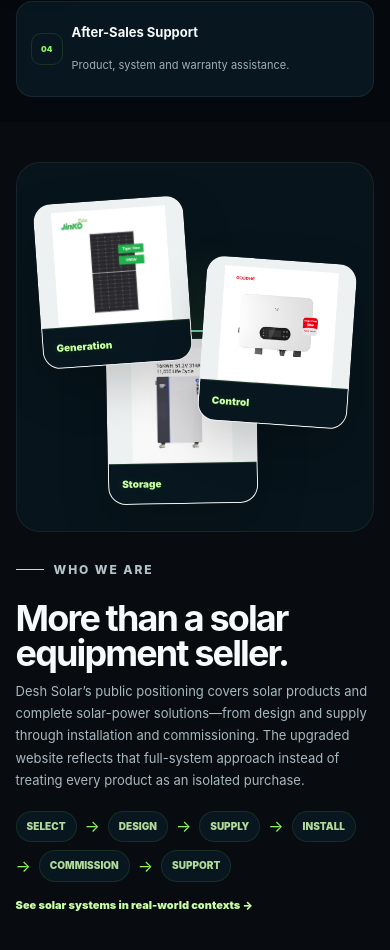
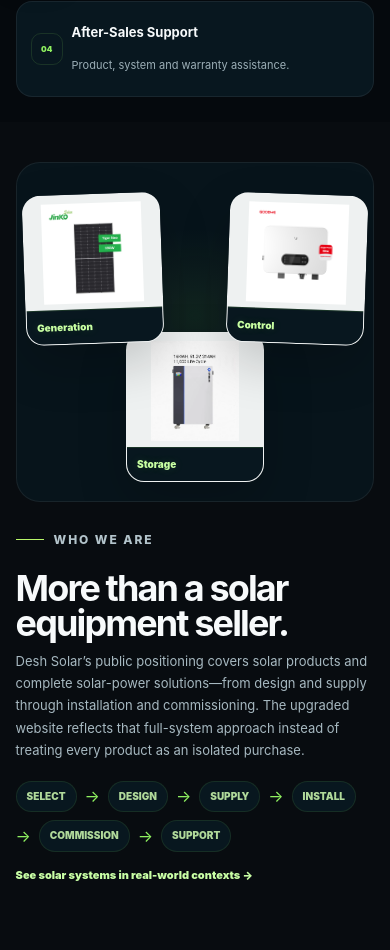
Before and after one commit to Sabrina-Sumona/Desh-solar-website-upgradation, a Next.js app: page /about in a window 390 px wide. Shown: the part 861-1811 px from the top of the page. Built offline with nearby package versions, Linux system fonts and the light colour scheme.

Commit message:
style(about): refine product collage and remove connector line

```diff
--- a/src/components/about/AboutPageClient.tsx
+++ b/src/components/about/AboutPageClient.tsx
@@ -196,7 +196,6 @@ export default function AboutPageClient() {
                 />
                 <span>Storage</span>
               </div>
-              <div className="whoEnergyLine" />
             </div>
           </div>
 
--- a/src/styles/about.css
+++ b/src/styles/about.css
@@ -142,11 +142,6 @@
 .aboutPrototype .whoSystemCard.panel{left:0;top:18px;transform:rotate(-4deg);z-index:3}
 .aboutPrototype .whoSystemCard.inverter{right:0;top:78px;transform:rotate(4deg);z-index:3}
 .aboutPrototype .whoSystemCard.battery{left:27%;bottom:8px;transform:rotate(-1deg);z-index:2}
-.aboutPrototype .whoEnergyLine{
-  position:absolute;inset:45% 10% auto;height:2px;z-index:0;pointer-events:none;
-  background:linear-gradient(90deg,transparent,#8ff160,#68c9f5,transparent);
-  box-shadow:0 0 22px rgba(145,239,91,.25)
-}
 .aboutPrototype .whoFlow{display:flex;flex-wrap:wrap;gap:8px;align-items:center;margin-top:19px}
 .aboutPrototype .whoFlow span{
   padding:8px 10px;border-radius:999px;border:1px solid rgba(145,239,91,.1);
@@ -806,3 +801,130 @@
 .aboutPrototype .trustFacts a:hover{
   color:var(--green2);
 }
+
+/* =========================================================
+   WHO WE ARE — RESPONSIVE COLLAGE ALIGNMENT
+   Keeps the three product cards visually balanced when the
+   two-column desktop section stacks on tablet/mobile.
+   ========================================================= */
+@media (max-width:1180px) and (min-width:721px){
+  .aboutPrototype .whoVisual{
+    min-height:420px;
+    padding:20px 0;
+  }
+
+  .aboutPrototype .whoVisualScene{
+    width:min(680px,94%);
+    height:360px;
+    margin:0 auto;
+  }
+
+  .aboutPrototype .whoSystemCard{
+    width:190px;
+    height:180px;
+    border-radius:16px;
+  }
+
+  .aboutPrototype .whoSystemCard img{
+    height:144px;
+  }
+
+  .aboutPrototype .whoSystemCard span{
+    height:36px;
+  }
+
+  .aboutPrototype .whoSystemCard.panel{
+    left:7%;
+    top:10px;
+    transform:rotate(-2deg);
+  }
+
+  .aboutPrototype .whoSystemCard.inverter{
+    right:7%;
+    top:10px;
+    transform:rotate(2deg);
+  }
+
+  .aboutPrototype .whoSystemCard.battery{
+    left:50%;
+    bottom:0;
+    transform:translateX(-50%);
+  }
+}
+
+@media (max-width:720px){
+  .aboutPrototype .whoVisual{
+    min-height:370px;
+    padding:16px 0;
+  }
+
+  .aboutPrototype .whoVisualScene{
+    width:min(560px,96%);
+    height:330px;
+    margin:0 auto;
+  }
+
+  .aboutPrototype .whoSystemCard{
+    width:160px;
+    height:165px;
+  }
+
+  .aboutPrototype .whoSystemCard img{
+    height:130px;
+  }
+
+  .aboutPrototype .whoSystemCard span{
+    height:35px;
+  }
+
+  .aboutPrototype .whoSystemCard.panel{
+    left:4%;
+    top:12px;
+    transform:rotate(-2deg);
+  }
+
+  .aboutPrototype .whoSystemCard.inverter{
+    right:4%;
+    top:12px;
+    transform:rotate(2deg);
+  }
+
+  .aboutPrototype .whoSystemCard.battery{
+    left:50%;
+    bottom:0;
+    transform:translateX(-50%);
+  }
+}
+
+@media (max-width:480px){
+  .aboutPrototype .whoVisual{
+    min-height:340px;
+  }
+
+  .aboutPrototype .whoVisualScene{
+    width:98%;
+    height:300px;
+  }
+
+  .aboutPrototype .whoSystemCard{
+    width:138px;
+    height:150px;
+  }
+
+  .aboutPrototype .whoSystemCard img{
+    height:116px;
+  }
+
+  .aboutPrototype .whoSystemCard span{
+    height:34px;
+    padding:0 10px;
+  }
+
+  .aboutPrototype .whoSystemCard.panel{
+    left:1%;
+  }
+
+  .aboutPrototype .whoSystemCard.inverter{
+    right:1%;
+  }
+}
```
